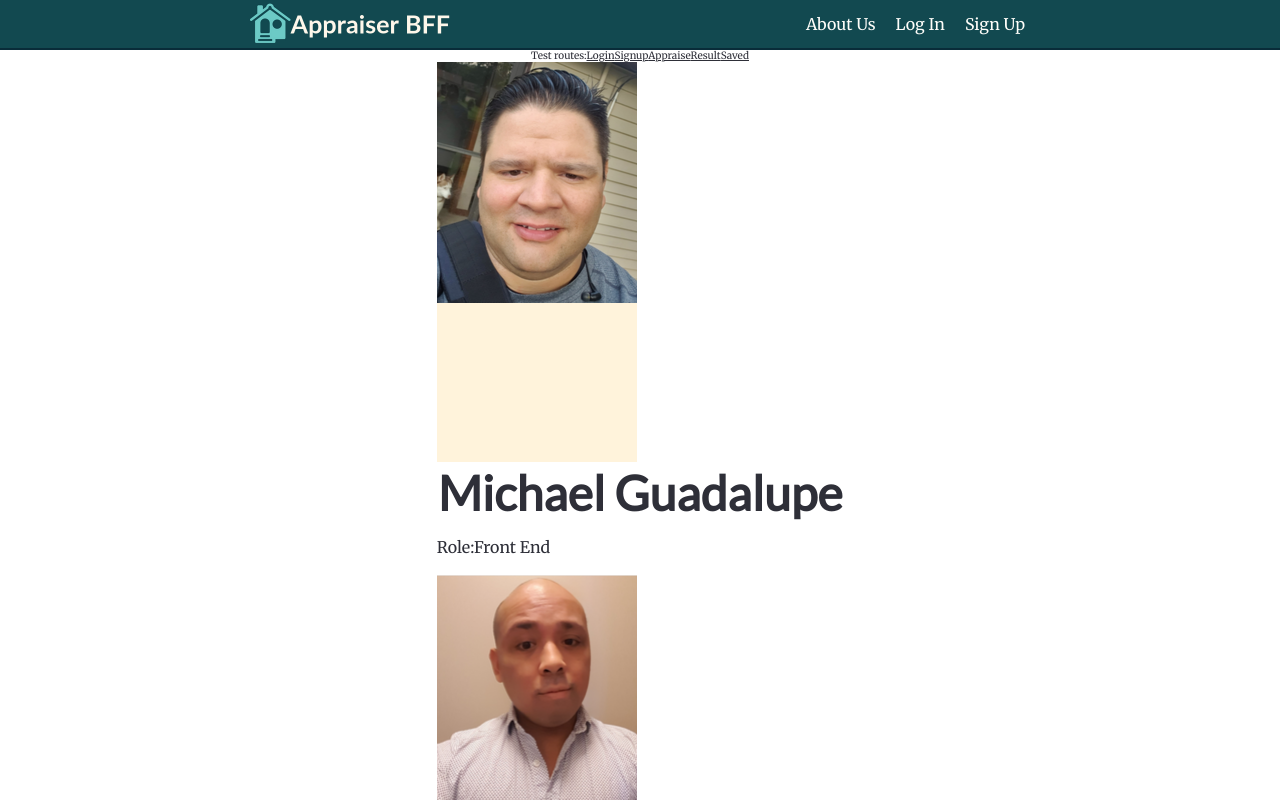
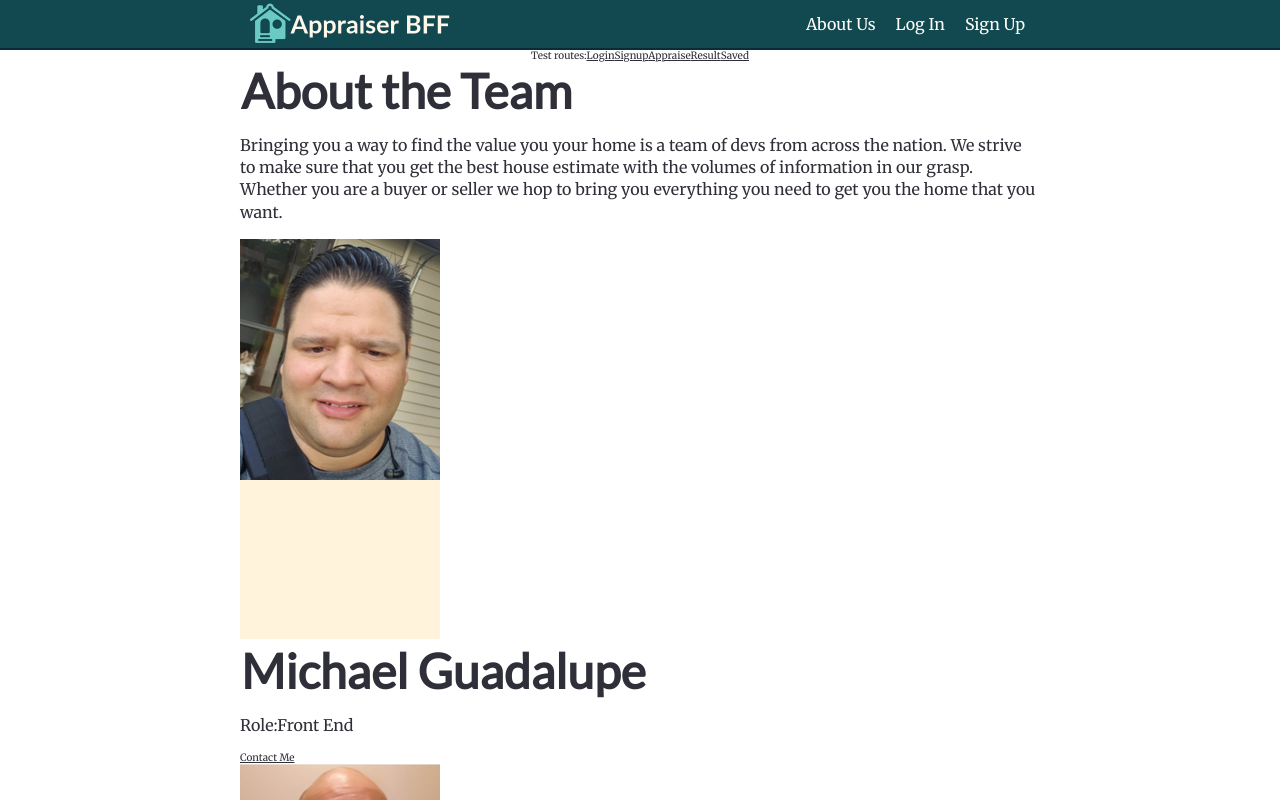
Before and after one commit to bw-appraisers-bff/front-end, a React (Create React App) app in the folder appraisers-bff/: page /aboutus in a window 1280 px wide. Shown: the top 800 px of the page. Built offline with nearby package versions, Linux system fonts and the light colour scheme.

Commit message:
added about paragraph and fixed a tag on AboutCard

```diff
--- a/appraisers-bff/src/components/AboutCard.jsx
+++ b/appraisers-bff/src/components/AboutCard.jsx
@@ -8,7 +8,7 @@ const AboutCard = props => {
             <img src= {props.title.image} alt={props.title.name} className="bio-pic"/>
             <h1 className="about-name">{props.title.name}</h1>
             <p className="about-role">Role:{props.title.role}</p>
-            <a href={props.title.github}></a>
+            <a href={props.title.github}>Contact Me</a>
         </div>
 
 
--- a/appraisers-bff/src/components/AboutUs.jsx
+++ b/appraisers-bff/src/components/AboutUs.jsx
@@ -19,7 +19,13 @@ const AboutUs = ( ) => {
 
    console.log(teamData)
     return (
-
+        <div className="about-container">
+            <div className="description-container">
+                <h1>About the Team</h1>
+                <p className="about-description">
+                Bringing you a way to find the value you your home is a team of devs from across the nation. We strive to make sure that you get the best house estimate with the volumes of information in our grasp. Whether you are a buyer or seller we hop to bring you everything you need to get you the home that you want.
+                </p>
+            </div>
             <div>
                 {teamData.map((title, role) => {
                     return(
@@ -28,7 +34,7 @@ const AboutUs = ( ) => {
                 })}
                 <h1>ahsdklf</h1>
             </div>
-
+        </div>
     );
 
 };
```
Lines whose indentation alone changed are shown as unchanged.
